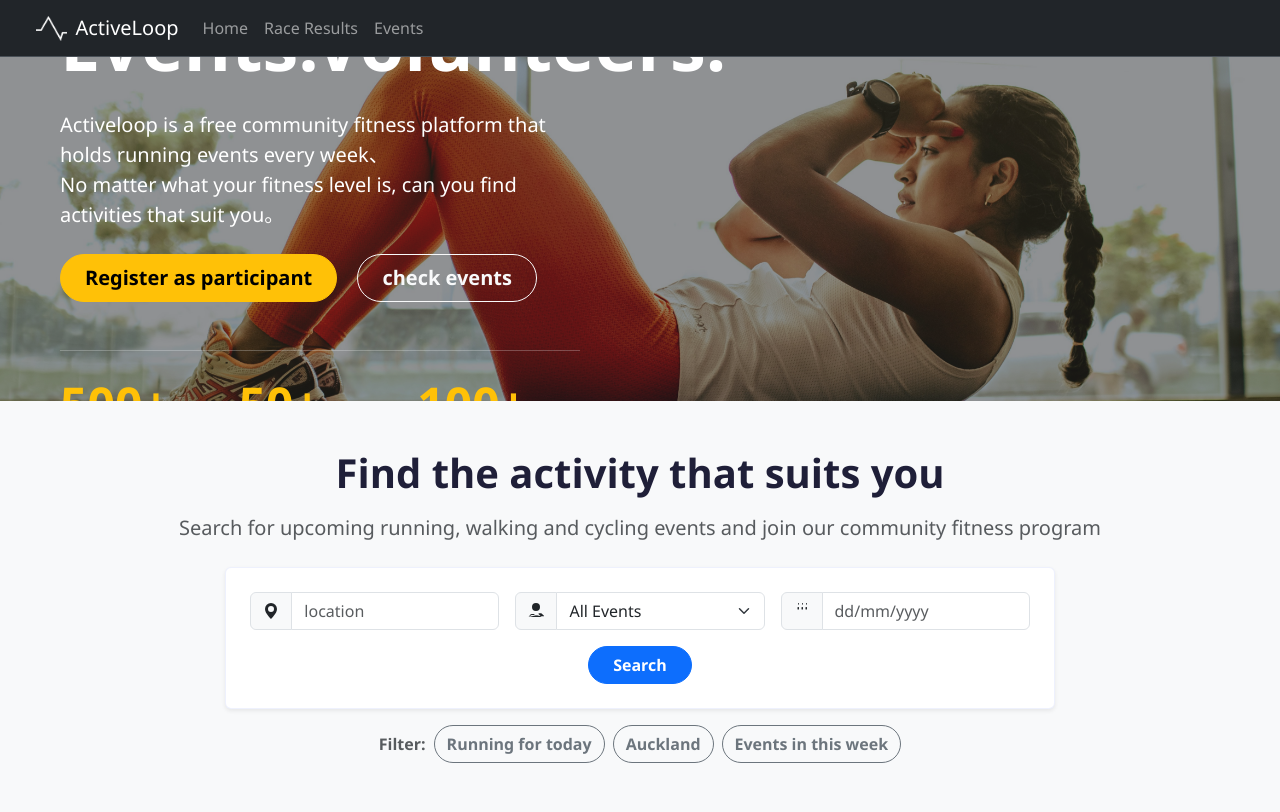
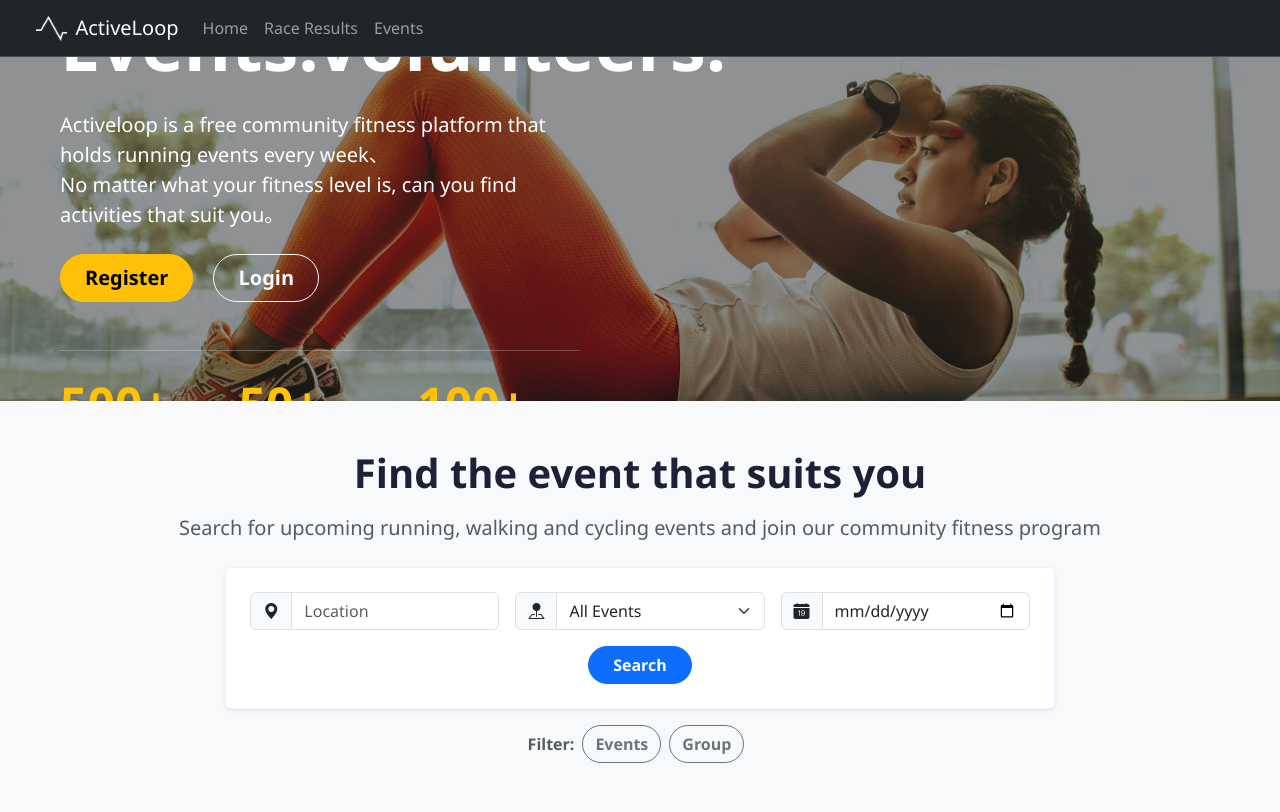
Before and after one commit to HellenDongYun/lincoln_group_project, a Flask app: template src/app/templates/app/home.html in a window 1280 px wide. Shown: the top 812 px of the page. Run offline with Flask 3, Linux system fonts and the light colour scheme; the template is opened without the code that fills it, so the values that code supplies are empty; some libraries are stand-ins or nearby versions.

Commit message:
Update home.html

```diff
--- a/src/app/templates/app/home.html
+++ b/src/app/templates/app/home.html
@@ -33,11 +33,11 @@ block header %}
             <div class="mb-5">
               <a href="{{ url_for('app.register') }}"
                  class="btn btn-warning btn-lg rounded-pill px-4 me-2 me-lg-3 mb-2 mb-sm-0">
-                Register as participant
+                Register
               </a>
               <a href="{{ url_for('app.login') }}"
                  class="btn btn-outline-light btn-lg rounded-pill px-4">
-                check events
+                Login
               </a>
             </div>
             {% endif %}
@@ -67,40 +67,57 @@ block header %}
     </div>
   </div>
 </div>
-  <!-- find your event -->
+  <!-- find events that suit you  -->
 <section class="py-5 bg-light text-center">
     <div class="container-fluid">
         <div class="row">
             <div class="col-lg-12">
-                <h2 class="display-6 mb-3 fw-bold">Find the activity that suits you</h2>
+                <h2 class="display-6 mb-3 fw-bold">Find the event that suits you</h2>
                 <p class="text-muted lead fs-5 mb-4">Search for upcoming running, walking and cycling events and join our community fitness program</p>
             </div>
         </div>
         <div class="row justify-content-center">
             <div class="col-lg-8">
                 <div class="card p-4 rounded shadow-sm">
-                    <form class="row g-3 align-items-center">
+                    <form name="event_type" id="search-form" class="row g-3 align-items-center" method="GET" action="{{url_for('app.home_filter_events')}}">
+                      <input type="hidden" name="filter_type" value="events">
+                      <!-- location  -->
                         <div class="col-md-4">
+                          <div class="input-group align-items-center">
+                            <span class="input-group-text">
+                              <i class="bi bi-geo-alt-fill"></i>
+                            </span>
+                            <input
+                              type="text"
+                              name="location"
+                              class="form-control"
+                              placeholder="Location"
+                              aria-label="Location"
+                            />
+                          </div>
+                        </div>
+                        <!-- type  -->
+                           <div class="col-md-4">
                             <div class="input-group">
-                                <span class="input-group-text"><svg xmlns="http://www.w3.org/2000/svg" width="16" height="16" fill="currentColor" class="bi bi-geo-alt-fill" viewBox="0 0 16 16"><path d="M8 16s6-5.686 6-10A6 6 0 0 0 2 6c0 4.314 6 10 6 10zm0-7a3 3 0 1 1 0-6 3 3 0 0 1 0 6z"/></svg></span>
-                                <input type="text" class="form-control" placeholder="location" aria-label="Location">
-                            </div>
-                        </div>
-                        <div class="col-md-4">
-                            <div class="input-group">
-                                <span class="input-group-text"><svg xmlns="http://www.w3.org/2000/svg" width="16" height="16" fill="currentColor" class="bi bi-pin-map-fill" viewBox="0 0 16 16"><path fill-rule="evenodd" d="M3.1 11.2a.5.5 0 0 1 .4-.2H6a.5.5 0 0 1 0 1H3.5L.5 14h13l-3-2.9v-.4a.5.5 0 0 1 .5-.5h2.2a.5.5 0 0 1 .4.2l3 2.9h-4.3a.5.5 0 0 1-.4-.2L8.8 12.3a.5.5 0 0 1-.7 0L.9 14.1a.5.5 0 0 1-.2-.4l2-2.5zM4 4a4 4 0 1 1 8 0 4 4 0 0 1-8 0z"/></svg></span>
-                                <select class="form-select" aria-label="Activity Type">
-                                    <option selected>All Events</option>
-                                    <option value="1">Running</option>
-                                    <option value="2">walking</option>
-                                    <option value="3">Cycling</option>
+                                <span class="input-group-text">
+                                    <i class="bi bi-pin-map-fill"></i>
+                                </span>
+                                <select name="event_type" class="form-select" aria-label="Activity Type">
+                                    <option value="all">All Events</option>
+                                    <option value="run">Run</option>
+                                    <option value="walk">Walk</option>
+                                    <option value="trail">Trail</option>
+                                    <option value="cycling">Cycling</option>
                                 </select>
                             </div>
                         </div>
+                     <!-- Date -->
                         <div class="col-md-4">
                             <div class="input-group">
-                                <span class="input-group-text"><svg xmlns="http://www.w3.org/2000/svg" width="16" height="16" fill="currentColor" class="bi bi-calendar-date-fill" viewBox="0 0 16 16"><path d="M12.5 0a.5.5 0 0 1 .5.5v1h-1v-1a.5.5 0 0 1 .5-.5zm-4 0a.5.5 0 0 1 .5.5v1h-1v-1a.5.5 0 0 1 .5-.5zm-4 0a.5.5 0 0 1 .5.5v1h-1v-1a.5.5 0 0 1 .5-.5zM8.5 4a.5.5 0 0 1 .5.5V6a.5.5 0 0 1-.5.5H8a.5.5 0 0 1-.5-.5V4.5a.5.5 0 0 1 .5-.5zm4 0a.5.5 0 0 1 .5.5V6a.5.5 0 0 1-.5.5H12a.5.5 0 0 1-.5-.5V4.5a.5.5 0 0 1 .5-.5zM4.5 4a.5.5 0 0 1 .5.5V6a.5.5 0 0 1-.5.5H4a.5.5 0 0 1-.5-.5V4.5a.5.5 0 0 1 .5-.5z"/></svg></span>
-                                <input type="text" class="form-control" placeholder="dd/mm/yyyy" aria-label="Date">
+                                <span class="input-group-text">
+                                    <i class="bi bi-calendar-date-fill"></i>
+                                </span>
+                                <input type="date" name="date" class="form-control" aria-label="Date">
                             </div>
                         </div>
                         <div class="col-12 text-center mt-3">
@@ -110,14 +127,67 @@ block header %}
                 </div>
                   <div class="mt-3 text-center d-flex justify-content-center align-items-center">
                     <p class="text-muted fw-bold mb-0 me-2">Filter:</p>
-                    <a href="#" class="btn btn-outline-secondary rounded-pill me-2">Running for today</a>
-                    <a href="#" class="btn btn-outline-secondary rounded-pill me-2">Auckland</a>
-                    <a href="#" class="btn btn-outline-secondary rounded-pill">Events in this week</a>
+                    <a href="{{url_for('app.home_filter_events',filter_type='events')}}" class="btn btn-outline-secondary rounded-pill me-2 selected">Events</a>
+                    <a  href="{{url_for('app.home_filter_events',filter_type='groups')}}" class="btn btn-outline-secondary rounded-pill me-2">Group</a>
                 </div>
             </div>
         </div>
     </div>
 </section>
+
+<!-- about active loop -->
+<section class="py-5 bg-light">
+  <div class="container">
+    <div class="row align-items-center g-5">
+      <!-- left -->
+      <div class="col-lg-6">
+        <h2 class="fw-bold text-dark mb-4">About ActiveLoop</h2>
+        <p class="text-muted mb-4">
+          ActiveLoop is a platform dedicated to improving community health, offering personalized and engaging activities for people of all ages and backgrounds. We believe that everyone can enhance their physical and mental health and build genuine connections through participation.
+        </p>
+        <ul class="list-unstyled">
+          <li class="mb-3 d-flex align-items-start">
+            <i class="bi bi-shield-check text-success me-2 fs-5"></i>
+            <span>Safety experience guarantee</span>
+          </li>
+          <li class="mb-3 d-flex align-items-start">
+            <i class="bi bi-stars text-info me-2 fs-5"></i>
+            <span>Recommended system</span>
+          </li>
+          <li class="mb-3 d-flex align-items-start">
+            <i class="bi bi-people-fill text-warning me-2 fs-5"></i>
+            <span>Team expert guidance</span>
+          </li>
+        </ul>
+        <a href="{{ url_for('app.login') }}" class="btn btn-warning rounded-pill px-4 mt-3">
+          Join us
+        </a>
+      </div>
+
+      <!-- right images -->
+      <div class="col-lg-6">
+          <div class="row g-3">
+            {% for img in ['aboutus1.jpg', 'aboutus2.jpg', 'aboutus3.jpg', 'aboutus4.jpg'] %}
+              <div class="col-6">
+                <div class="ratio ratio-4x3">
+                  <img src="{{ url_for('static', filename='images/' ~ img) }}"
+                      class="img-fluid rounded shadow-sm"
+                      style="object-fit: cover;"
+                      alt="Activity Image">
+                </div>
+              </div>
+            {% endfor %}
+          </div>
+        </div>
+    </div>
+  </div>
+</section>
+
+
+
+
+
+
   <!-- participant say -->
 <section class="py-5 bg-light text-center">
     <div class="container">
@@ -127,10 +197,15 @@ block header %}
             <div class="col-md-4">
                 <div class="card p-4 h-100 rounded shadow-sm">
                     <div class="d-flex justify-content-center mb-3">
-                        <img src="https://placehold.co/100x100" class="rounded-circle" alt="User 1" style="object-fit: cover;">
+                        <img
+                          src="{{ url_for('static', filename='images/avatar1.jpg') }}"
+                          class="rounded-circle"
+                          alt="User1"
+                          style="object-fit: cover; width: 100px; height: 100px;"
+                        >
                     </div>
                     <p class="fst-italic lead">"ActiveLoop has rediscovered the joy of sports for me. The community atmosphere here is very friendly!"</p>
-                    <h5 class="fw-bold mb-0 mt-3">Hellen</h5>
+                    <h5 class="fw-bold mb-0 mt-3">Kevin</h5>
                     <p class="small text-muted">Participant</p>
                 </div>
             </div>
@@ -149,16 +229,24 @@ block header %}
             <div class="col-md-4">
                 <div class="card p-4 h-100 rounded shadow-sm">
                     <div class="d-flex justify-content-center mb-3">
-                        <img src="https://placehold.co/100x100" class="rounded-circle" alt="User 3" style="object-fit: cover;">
+                          <img
+                            src="{{ url_for('static', filename='images/avatar3.jpg') }}"
+                            class="rounded-circle"
+                            alt="User3"
+                            style="object-fit: cover; width: 100px; height: 100px;"
+                          >
                     </div>
                     <p class="fst-italic lead">"From zero foundation to completing a 5K run, ActiveLoop has witnessed my growth journey"</p>
-                    <h5 class="fw-bold mb-0 mt-3">Ken</h5>
+                    <h5 class="fw-bold mb-0 mt-3">Winne</h5>
                     <p class="small text-muted">Participant</p>
                 </div>
             </div>
         </div>
     </div>
 </section>
+
+
+
  {% endblock %} {% block footer %}
   <footer class="lead text-center my-5">
     <i class="fas fa-circle text-amber"></i> Team Amber
```
Also changed, not shown: other parts of src/app/templates/app/home.html (+6 -1 lines).
